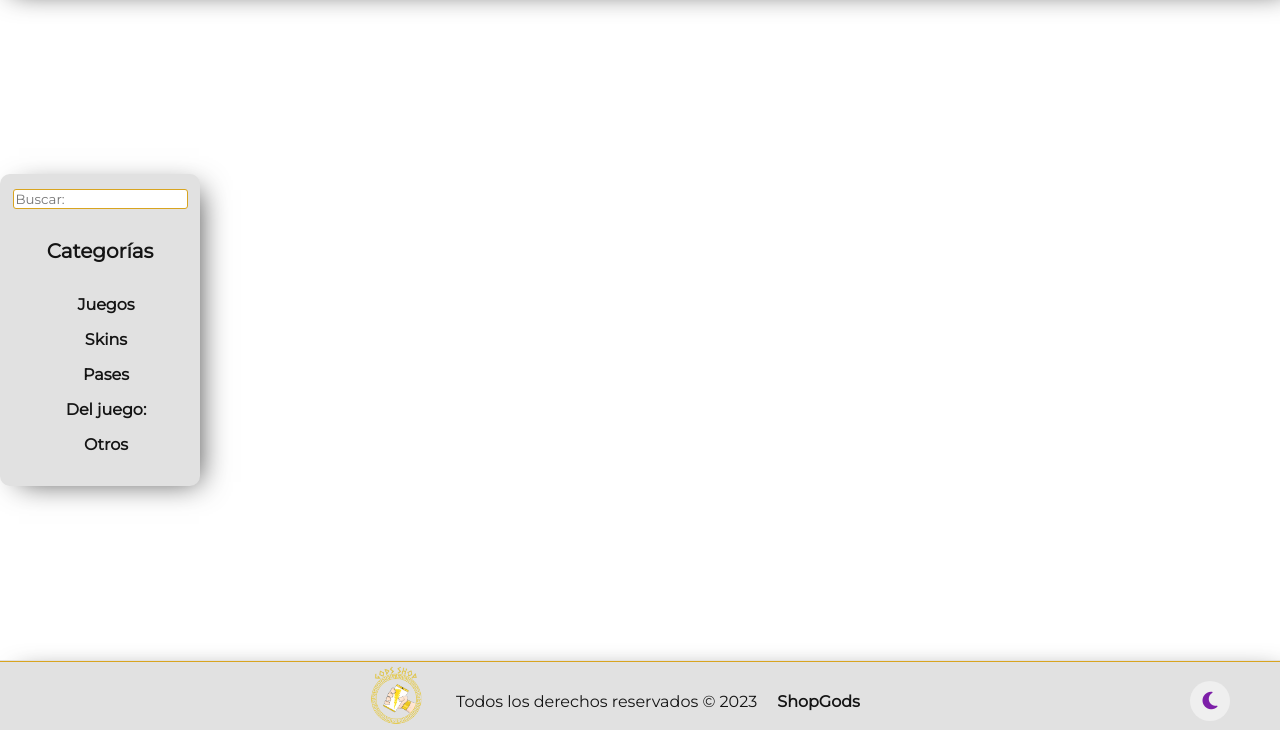
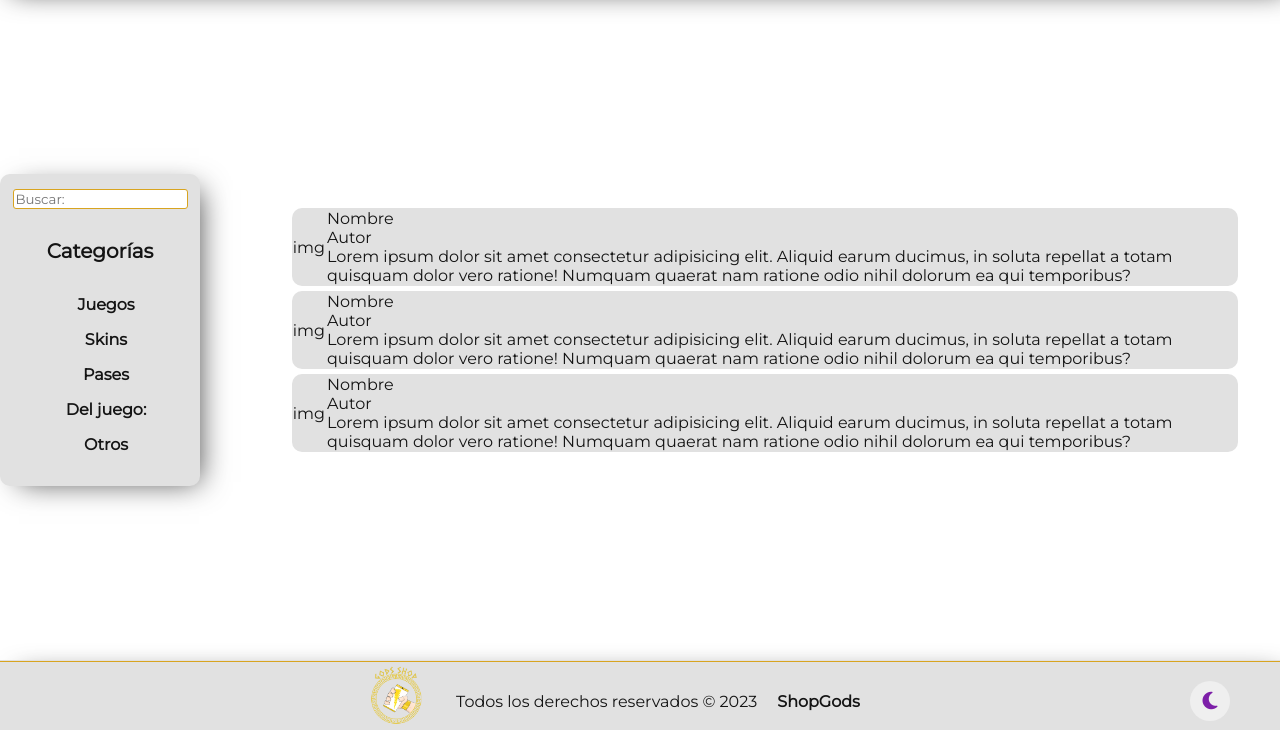
Before and after one commit to CodeSystem2022/X-FORCE_Cuarto_Semestre, a Python web app: template Proyecto_E-Commerse/Front/Templates/index.html in a window 1280 px wide. Shown: the part 70-800 px from the top of the page. Run offline with Jinja, Linux system fonts and the light colour scheme; the template is opened without the code that fills it, so the values that code supplies are empty; some libraries are stand-ins or nearby versions.

Commit message:
Agregada la tabla con los elementos.

```diff
--- a/Proyecto_E-Commerse/Front/Templates/index.html
+++ b/Proyecto_E-Commerse/Front/Templates/index.html
@@ -74,7 +74,37 @@
 
     </aside>
 
+    <div class="content">
+        <table>
+            <tbody>
+                <tr class="table-content">
+                    <td>img</td>
+                    <td class="table-element">
+                        <div>Nombre</div>
+                        <div>Autor</div>
+                        <div>Lorem ipsum dolor sit amet consectetur adipisicing elit. Aliquid earum ducimus, in soluta repellat a totam quisquam dolor vero ratione! Numquam quaerat nam ratione odio nihil dolorum ea qui temporibus?</div>
+                    </td>
+                </tr>
+                <tr class="table-content">
+                    <td class="table-img">img</td>
+                    <td class="table-element">
+                        <div>Nombre</div>
+                        <div>Autor</div>
+                        <div>Lorem ipsum dolor sit amet consectetur adipisicing elit. Aliquid earum ducimus, in soluta repellat a totam quisquam dolor vero ratione! Numquam quaerat nam ratione odio nihil dolorum ea qui temporibus?</div>
+                    </td>
+                </tr>
+                <tr class="table-content">
+                    <td class="table-img">img</td>
+                    <td class="table-element">
+                        <div>Nombre</div>
+                        <div>Autor</div>
+                        <div>Lorem ipsum dolor sit amet consectetur adipisicing elit. Aliquid earum ducimus, in soluta repellat a totam quisquam dolor vero ratione! Numquam quaerat nam ratione odio nihil dolorum ea qui temporibus?</div>
+                    </td>
+                </tr>
 
+            </tbody>
+        </table>
+    </div>
 
 
     <footer>
--- a/Proyecto_E-Commerse/Front/Templates/styles.css
+++ b/Proyecto_E-Commerse/Front/Templates/styles.css
@@ -197,9 +197,9 @@ footer hr{
 
 
 
-
+/*-------------------------------------------Aside------------------------------------------------------*/
 aside{
-    position: absolute;
+    position: relative;
     display: flex;
     height: 520px;
     align-items: center;
@@ -318,19 +318,45 @@ aside li{
         height: 150px;
     }
 }
+/*-------------------------------------------Aside------------------------------------------------------*/
+
+.content {
+    position: relative;
+    display: inline-block;
+    margin-left: 8ch;
+
+    width: 75%;
+
+
+}
+.table-element{
+    display: inline-block;
+    max-height: 36vh;
+    overflow: hidden;
+
+
+}
+.table-content{
+    position: relative;
+    display: flex;
+    border-radius:10px;
+    margin: 5px;
+    align-items: center;
+
+    background-color:var(--Fondo);
+}
 
 
 
-
-
-
+/*-------------------------------------------Header------------------------------------------------------*/
 header{
-    position: absolute;
+    position: fixed;
     display: flex;
     flex-direction: row;
     top: 0px;
     left: 0%;
     align-items: center;
+    z-index: 10;
 
 
     width: 100%;
@@ -449,3 +475,4 @@ align-items: center;
     margin: 35px;
     margin-left: auto;
 }
+/*-------------------------------------------Header------------------------------------------------------*/
```
